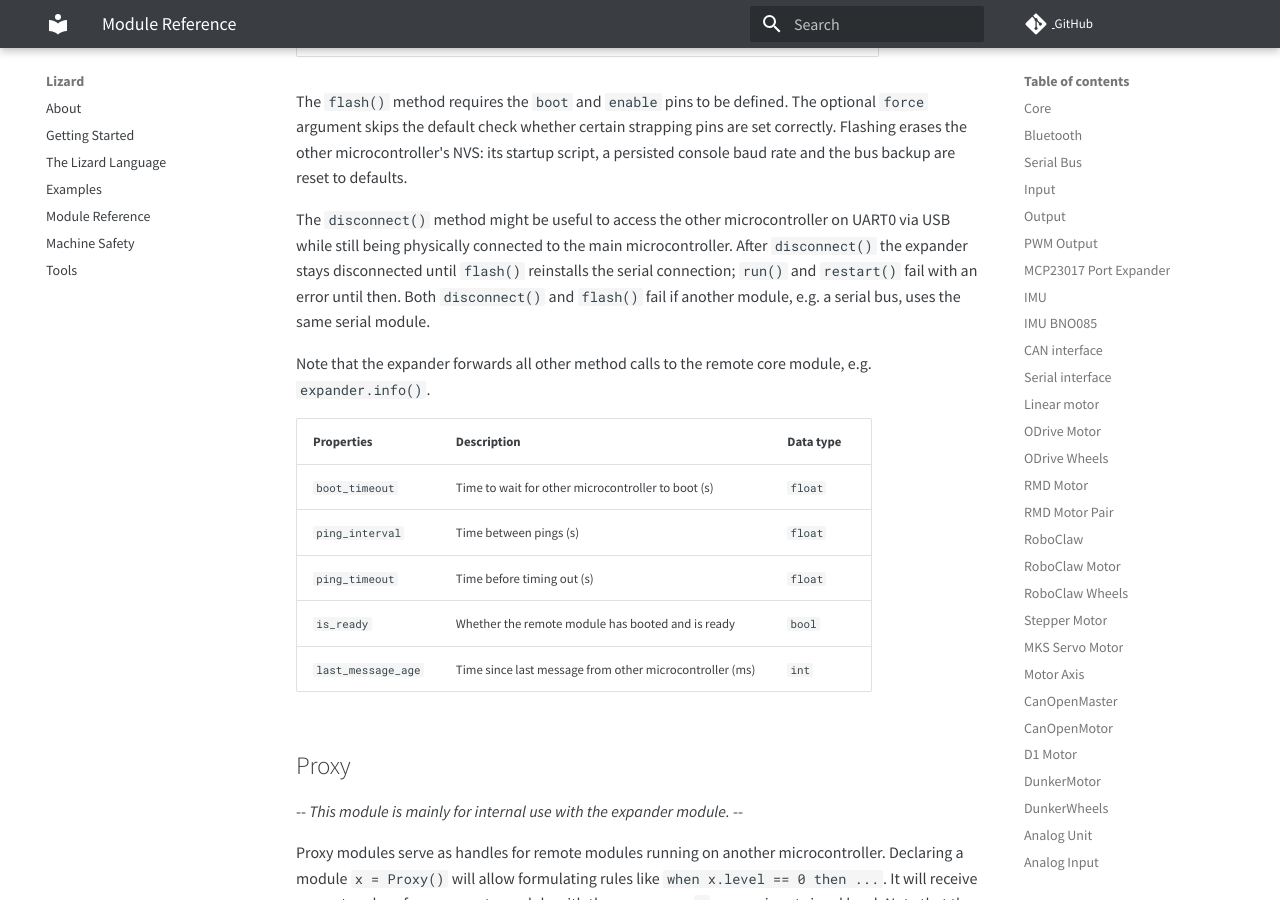
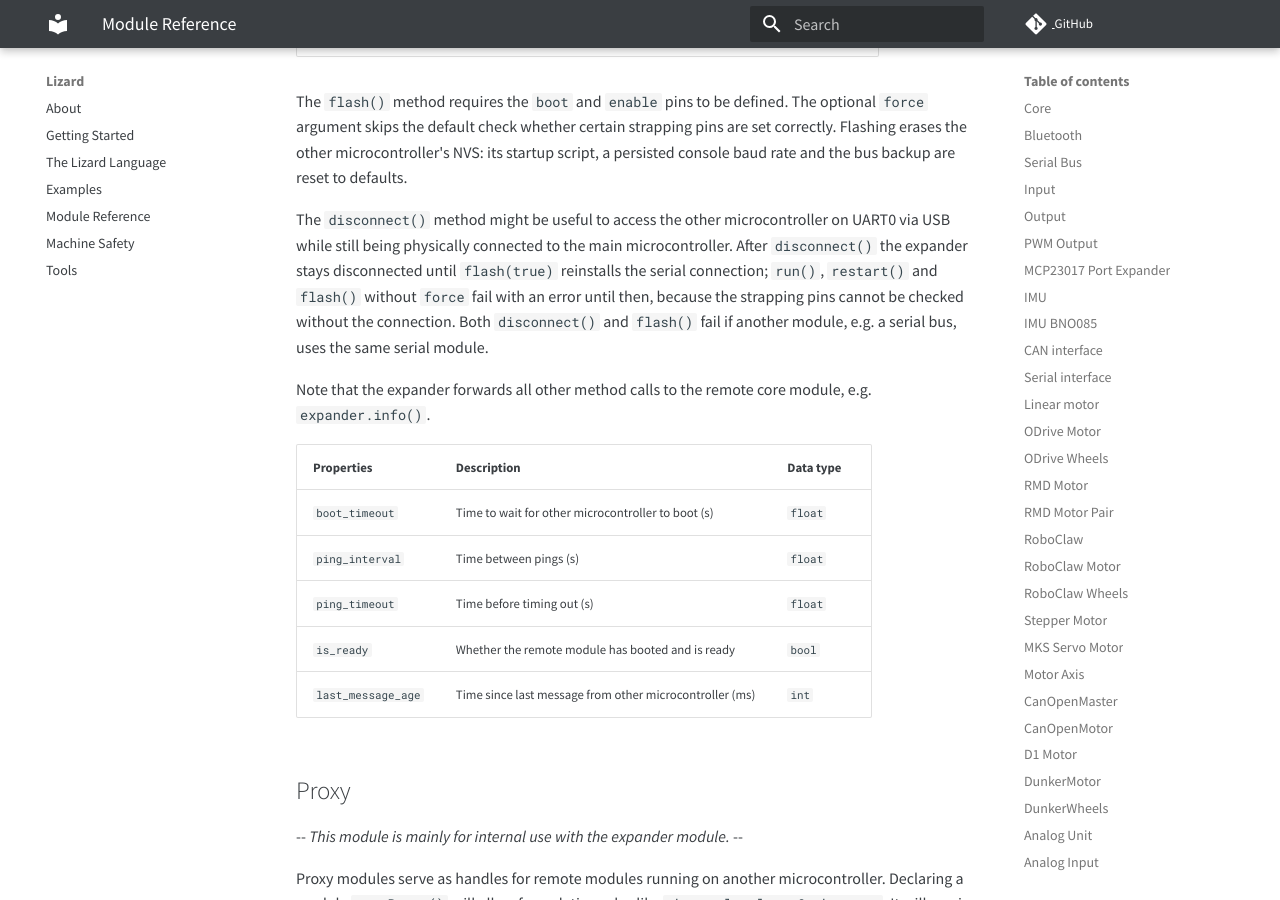
Before and after one commit to zauberzeug/lizard, an MkDocs documentation site: the page built from docs/module_reference.md, in a window 1280 px wide and 900 px high, scrolled down 40215 px. Built offline with MkDocs 1.6.1 and Material for MkDocs 9.7.7, drawn with Linux system fonts in a browser that asks for light colours; comment, search, counter and statistics services are not loaded.

Commit message:
Refuse flash() without force on a disconnected expander
The strapping pin check asks the expander's Lizard for its pin states over
the serial connection. After disconnect() there is none: the three
core.get_pin_status commands went into the deleted driver, handle_messages()
read nothing, and the check was skipped silently behind seven IDF driver
error lines. flash() without force now throws
'expander "p" is disconnected, strapping pins cannot be checked, use flash(true)'
before touching any pin; flash(true) reconnects as before.

Co-Authored-By: Claude Fable 5.1 <noreply@anthropic.com>

```diff
--- a/docs/module_reference.md
+++ b/docs/module_reference.md
@@ -1207,8 +1207,8 @@ Flashing erases the other microcontroller's NVS:
 its startup script, a persisted console baud rate and the bus backup are reset to defaults.
 
 The `disconnect()` method might be useful to access the other microcontroller on UART0 via USB while still being physically connected to the main microcontroller.
-After `disconnect()` the expander stays disconnected until `flash()` reinstalls the serial connection;
-`run()` and `restart()` fail with an error until then.
+After `disconnect()` the expander stays disconnected until `flash(true)` reinstalls the serial connection;
+`run()`, `restart()` and `flash()` without `force` fail with an error until then, because the strapping pins cannot be checked without the connection.
 Both `disconnect()` and `flash()` fail if another module, e.g. a serial bus, uses the same serial module.
 
 Note that the expander forwards all other method calls to the remote core module, e.g. `expander.info()`.
```
Also changed, not shown: 1 other file.
